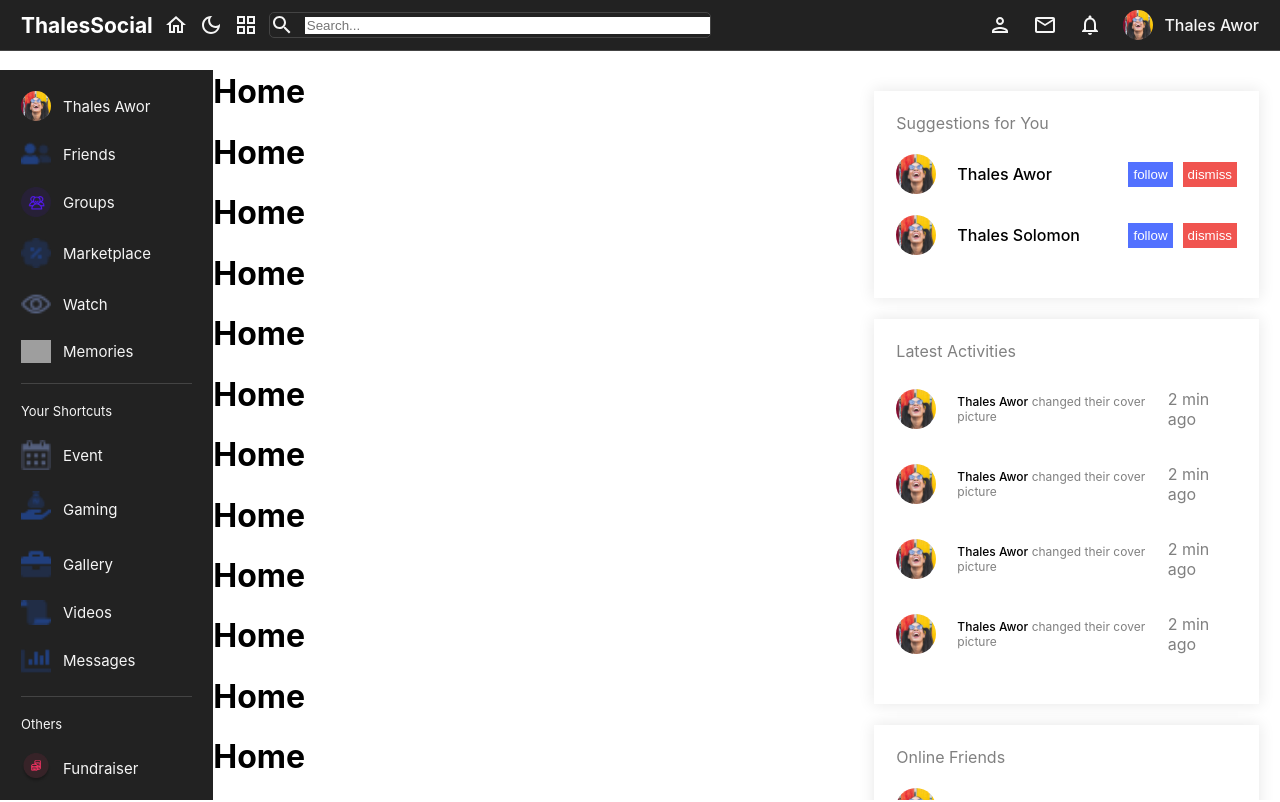
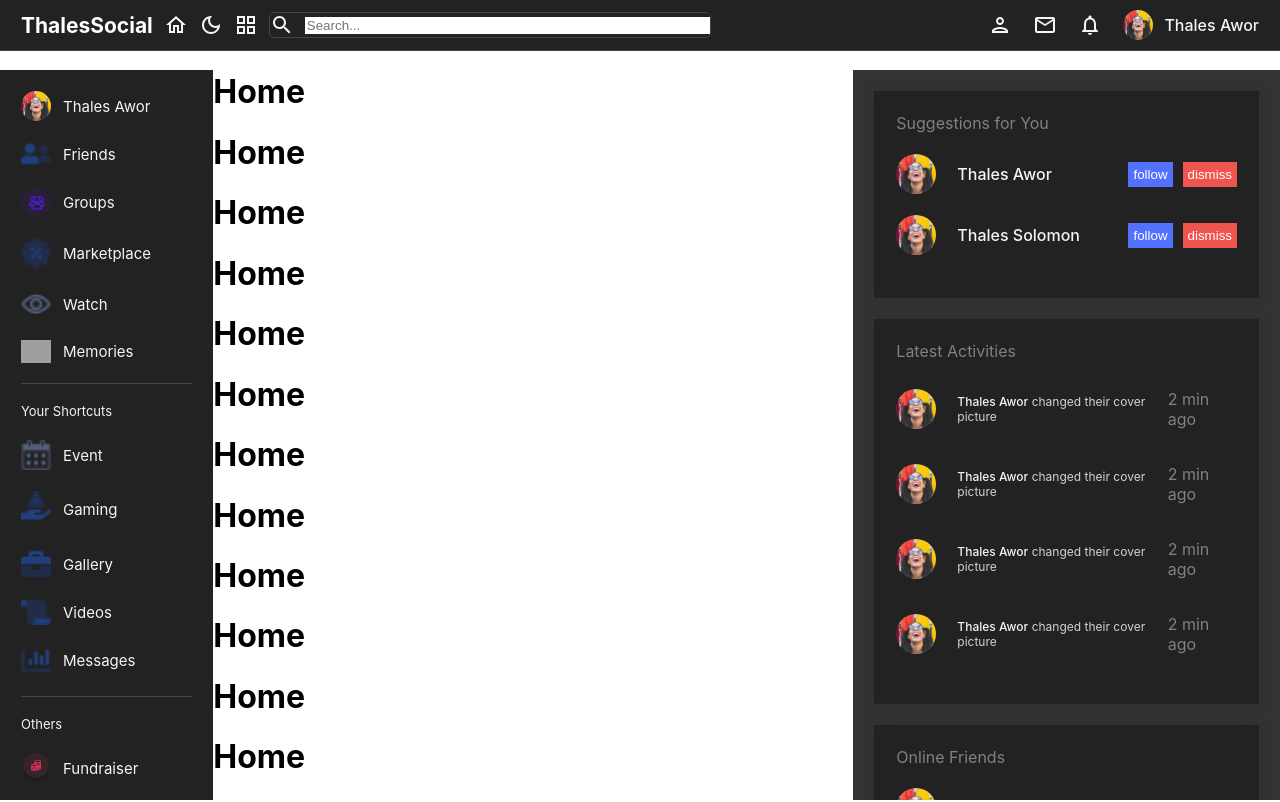
Before and after one commit to AworThales/Thales_social, a React (Create React App) app: page / in a window 1280 px wide. Shown: the top 802 px of the page. Built offline with nearby package versions, Linux system fonts and the light colour scheme; grey boxes are pictures that could not be loaded; the HTML template or start-up script is replaced by a standard one.

Commit message:
implementing dark and light mode style

```diff
--- a/src/components/rightBar/rightBar.scss
+++ b/src/components/rightBar/rightBar.scss
@@ -1,9 +1,13 @@
+@import "../../common_style.scss";
+
 .rightBar{
+    @include themify($themes) {
     flex: 4;
     position: sticky;
     top: 70px;
     height: calc(100vh - 70px);
     overflow: scroll;
+    background-color: themed("bgSoft");
 
     &::-webkit-scrollbar{
         display: none;
@@ -19,6 +23,7 @@
             box-shadow:0px 0px 15px 1px rgba(0, 0, 0, 0.09);
             padding: 22px;
             margin-bottom: 21px;
+            background-color: themed("bg");
 
             span{
                 color: gray;
@@ -34,6 +39,7 @@
                     display: flex;
                     align-items: center;
                     gap: 21px;
+                    position: relative;
 
                     img{
                         width: 40px;
@@ -42,14 +48,25 @@
                         object-fit: cover;
                     }
 
+                    .online{
+                        width: 12px;
+                        height: 12px;
+                        border-radius: 50%;
+                        background-color: limegreen;
+                        position: absolute;
+                        top: 0;
+                        left: 35px;
+
+                    }
+
                     p{
-                        color: gray;
+                        color: themed("textColorsoft");
                         font-size: 12px;
                     }
 
                     span{
                         font-weight: 500;
-                        color: black;
+                        color: themed("textColor");
                     }
                 }
             }
@@ -79,3 +96,4 @@
     }
 
 }
+}
```
